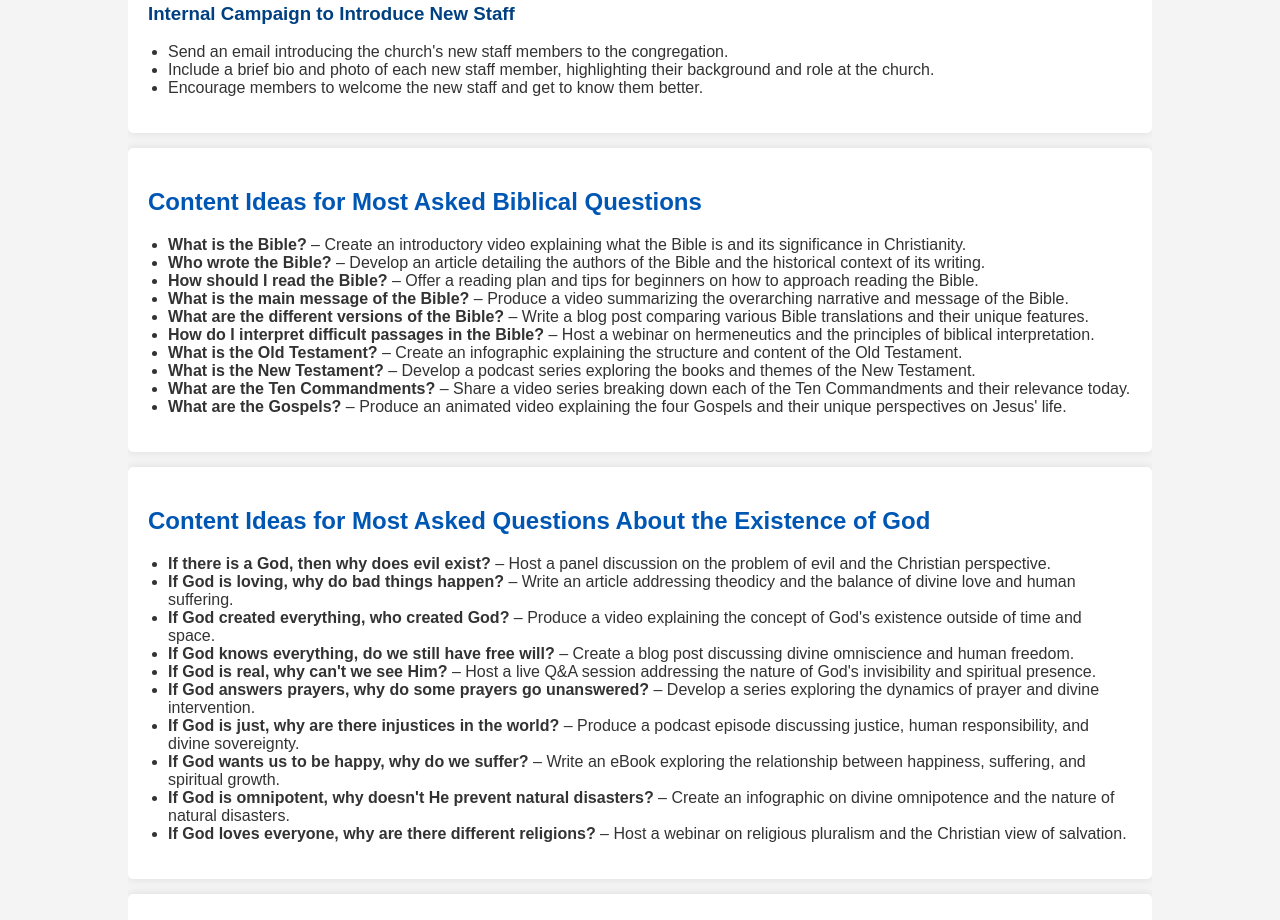
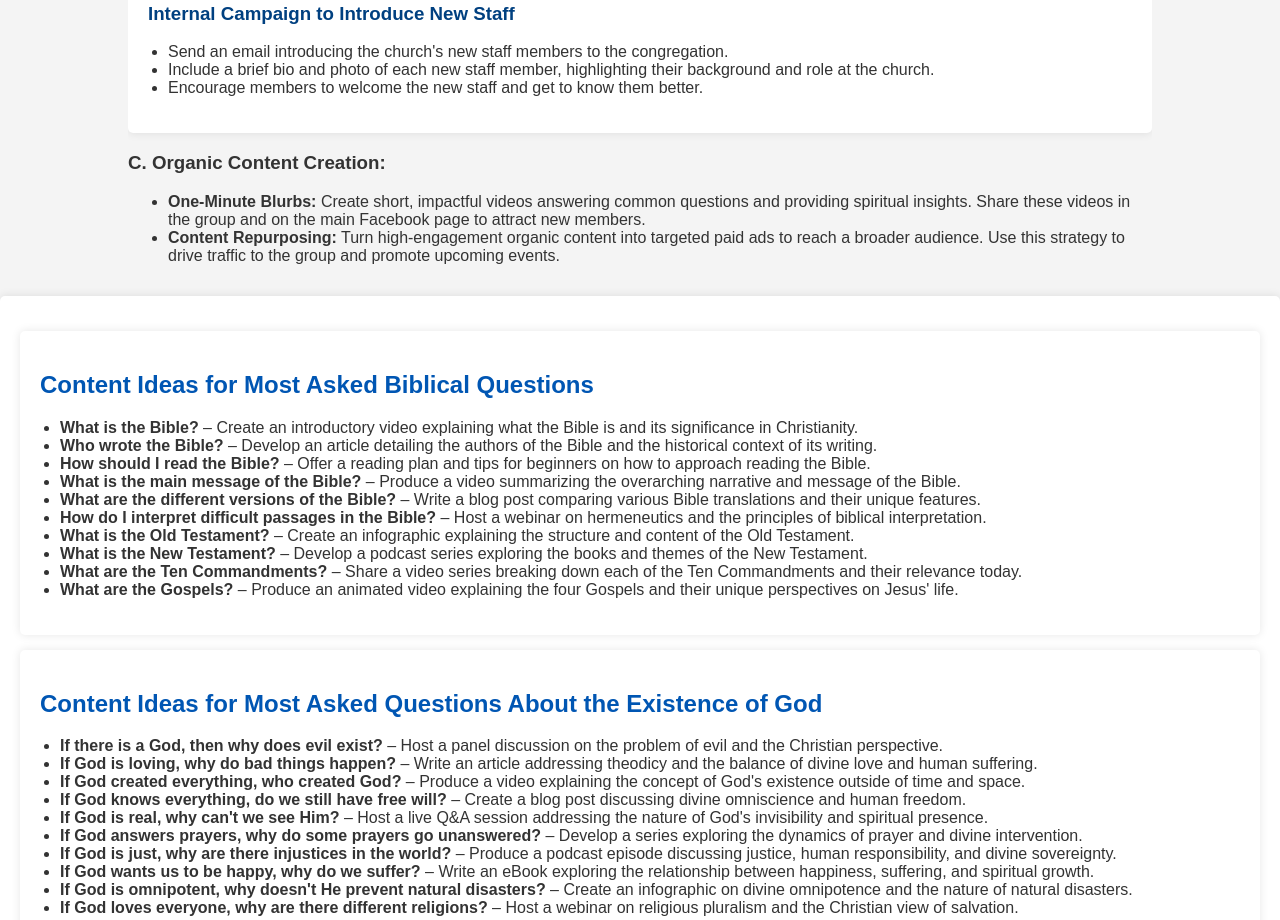
Before and after one commit to SocialCashCoach/CityLIfeStrategy2, a plain HTML site: page index.html in a window 1280 px wide. Shown: the part 1487-2407 px from the top of the page. Drawn offline with Linux system fonts and the light colour scheme.

Commit message:
Update index.html
updated html

````diff
--- a/index.html
+++ b/index.html
@@ -150,6 +150,18 @@
         </ul>
       </div>
     </div>
+
+<div class="strategy-step">
+          <h3>C. Organic Content Creation:</h3>
+          <ul>
+            <li><strong>One-Minute Blurbs:</strong> Create short, impactful videos answering common questions and providing spiritual insights. Share these videos in the group and on the main Facebook page to attract new members.</li>
+            <li><strong>Content Repurposing:</strong> Turn high-engagement organic content into targeted paid ads to reach a broader audience. Use this strategy to drive traffic to the group and promote upcoming events.</li>
+          </ul>
+        </div>
+      </div>
+    </div>
+
+    <div class="section">
 
     <div class="section">
       <h2>Content Ideas for Most Asked Biblical Questions</h2>
@@ -423,5 +435,3 @@ Here’s an expanded version that includes a broader content strategy and 10 con
 </body>
 </html>
 ```
-
-This HTML code provides a comprehensive plan and webpage format that includes the entire content strategy for City Life Church, covering Facebook page, Instagram, and Facebook group strategies, as well as 10 content ideas for each of the specified categories. The engagement funnel has been integrated with the daily DM limit and includes the necessary steps for follower engagement. The content is structured for clarity and visual appeal, utilizing color and organized sections to enhance readability and understanding.
````
